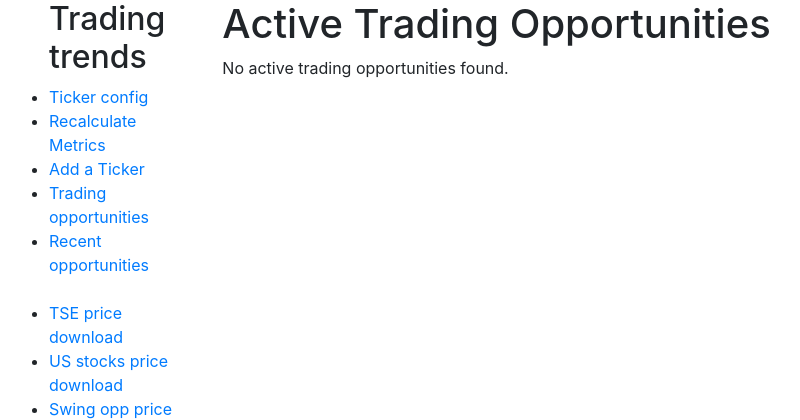
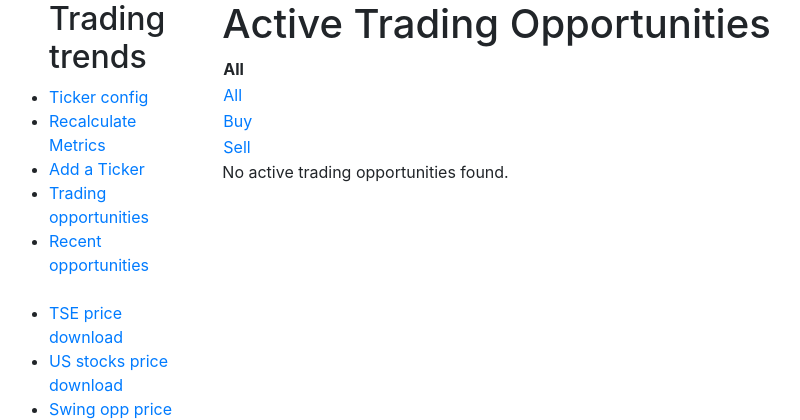
Before and after one commit to db533/trading, a Django app: page /trading-opps-recent/ in a window 1280 px wide. Shown: the top 420 px of the page, without its empty margins (6-806 px from the left). Run offline with Django 4.2, Linux system fonts and the light colour scheme; the visitor is signed in with stand-in values (Sample User, id 1); data that the repository does not hold is empty.

Commit message:
Creating sorted list of opportunities v0.2

```diff
--- a/trading_app/templates/trading_opp_sorted_list.html
+++ b/trading_app/templates/trading_opp_sorted_list.html
@@ -6,6 +6,32 @@
 </head>
 <body>
     <h1>Active Trading Opportunities</h1>
+    <table>
+        <tr>
+            <th>All</th>
+            {% for category in categories %}
+                <th>{{ category.name }}</th>
+            {% endfor %}
+        </tr>
+        <tr>
+            <td><a href="{% url 'trading_opps_sorted' %}?action=all">All</a></td>
+            {% for category in categories %}
+                <td><a href="{% url 'trading_opps_sorted' %}?action=all&category={{ category.id }}">All</a></td>
+            {% endfor %}
+        </tr>
+        <tr>
+            <td><a href="{% url 'trading_opps_sorted' %}?action=buy">Buy</a></td>
+            {% for category in categories %}
+                <td><a href="{% url 'trading_opps_sorted' %}?action=buy&category={{ category.id }}">Buy</a></td>
+            {% endfor %}
+        </tr>
+        <tr>
+            <td><a href="{% url 'trading_opps_sorted' %}?action=sell">Sell</a></td>
+            {% for category in categories %}
+                <td><a href="{% url 'trading_opps_sorted' %}?action=sell&category={{ category.id }}">Sell</a></td>
+            {% endfor %}
+        </tr>
+    </table>
     {% if sorted_active_trading_opps %}
         <table border="1">
             <thead>
--- a/trading_app/views.py
+++ b/trading_app/views.py
@@ -872,20 +872,35 @@ def trading_opps_view(request):
 
     return render(request, 'trading_opp_list.html', context)
 
-@login_required
+
 def trading_opps_sorted_view(request):
-    # Get all active TradingOpp instances sorted by datetime_identified in descending order
-    sorted_active_trading_opps = TradingOpp.objects.filter(is_active=True).select_related('ticker','strategy').order_by('-datetime_identified')
+    # Fetch query parameters for filtering
+    action_param = request.GET.get('action', 'all')  # 'buy', 'sell', or 'all'
+    category_param = request.GET.get('category', 'all')  # category ID or 'all'
 
-    for opp in sorted_active_trading_opps:
+    # Start with all active TradingOpps
+    query = TradingOpp.objects.filter(is_active=True).select_related('ticker', 'strategy').order_by(
+        '-datetime_identified')
+
+    # Filter by action_buy if applicable
+    if action_param.lower() == 'buy':
+        query = query.filter(action_buy=True)
+    elif action_param.lower() == 'sell':
+        query = query.filter(action_buy=False)
+
+    # Filter by TickerCategory if applicable
+    if category_param != 'all':
+        query = query.filter(ticker__category__id=category_param)
+
+    for opp in query:
         opp.translated_metrics = translate_metrics(opp)  # Assign translated metrics to each opp
 
     context = {
-        'sorted_active_trading_opps': sorted_active_trading_opps
+        'sorted_active_trading_opps': query,
+        'categories': TickerCategory.objects.all(),  # Assuming you want to list all categories for filtering
     }
 
     return render(request, 'trading_opp_sorted_list.html', context)
-
 class BaseGraphCustomizer:
     def customize_graph(self, ax, trading_opp, swing_points, most_recent_price, most_recent_date,strategy_data):
         # Base customization logic (if any)
```
